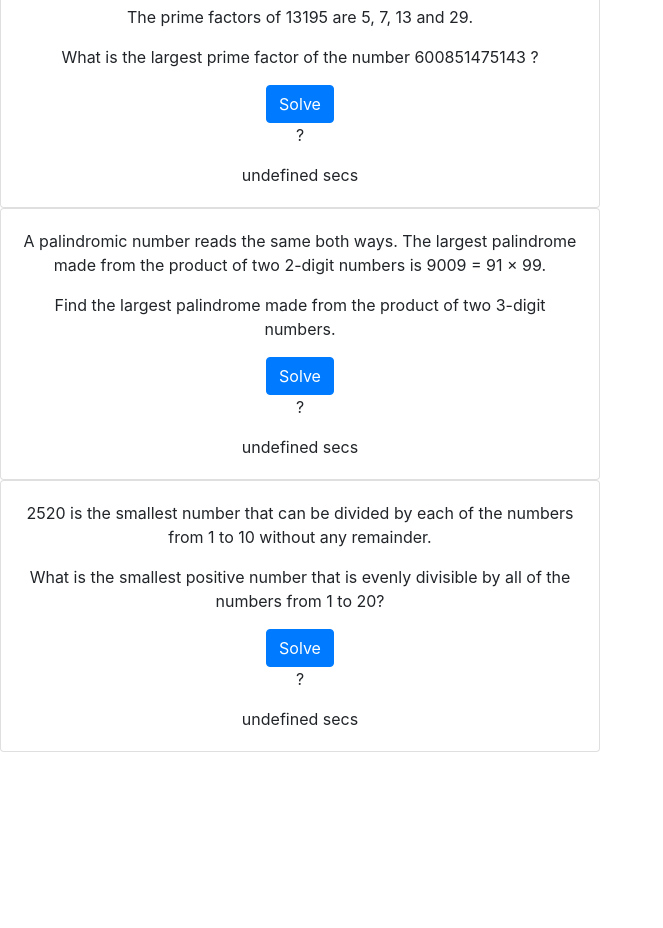
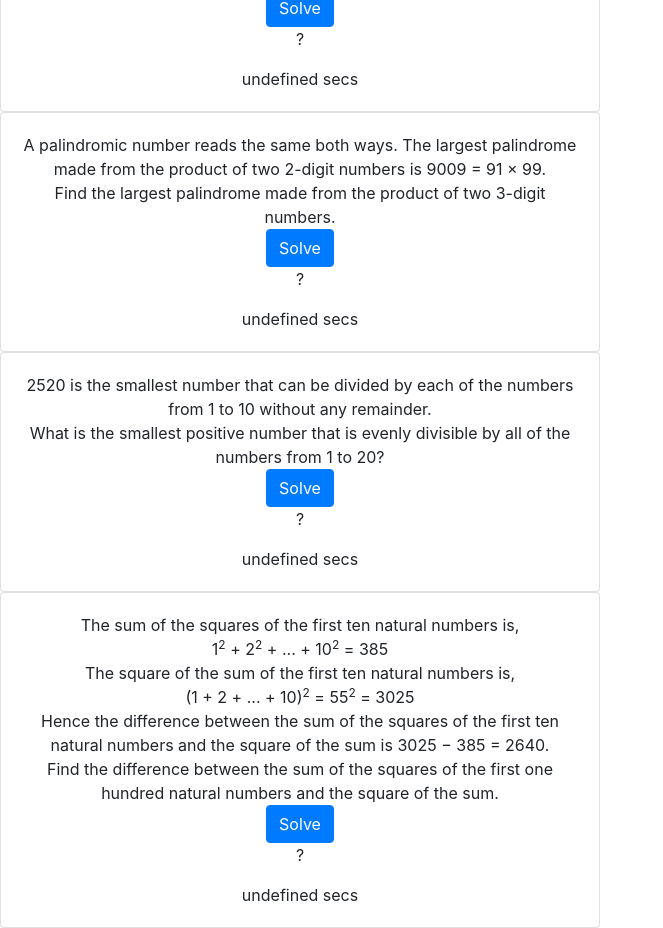
Before and after one commit to jpollar4/project_euler_js, a React (Create React App) app in the folder react-app/: page / in a window 1280 px wide. Shown: the part 560-1488 px from the top of the page, without its empty margins (0-663 px from the left). Before the commit the page ends 1312 px from the top, so only its background shows below. Built offline with nearby package versions, Linux system fonts and the light colour scheme.

Commit message:
problem 6

```diff
--- a/react-app/src/App.js
+++ b/react-app/src/App.js
@@ -4,6 +4,7 @@ import Euler0002 from './problems/Euler0002';
 import Euler0003 from './problems/Euler0003';
 import Euler0004 from './problems/Euler0004';
 import Euler0005 from './problems/Euler0005';
+import Euler0006 from './problems/Euler0006';
 
 
 
@@ -18,6 +19,7 @@ function App() {
 			<Euler0003/>
 			<Euler0004/>
 			<Euler0005/>
+			<Euler0006/>
 		</div>
 	);
 }
--- a/react-app/src/ProblemCard.js
+++ b/react-app/src/ProblemCard.js
@@ -33,7 +33,7 @@ class ProblemCard extends React.Component{
 				<Card.Body>
 					{this.props.problem_statements.map((statement,idx) => {
 						return (
-							<Card.Text key={idx}>{statement}</Card.Text>
+							<div dangerouslySetInnerHTML={{__html:statement}} />
 						)
 					})}
 					<Button key="button" onClick={this.handleClick}>Solve</Button>
--- /dev/null
+++ b/react-app/src/problems/Euler0006.js
@@ -0,0 +1,51 @@
+import React from 'react';
+import ProblemCard from '../ProblemCard';
+
+
+class Euler0006 extends React.Component{
+
+	constructor(props) {
+		super(props);
+		this.state = {};
+		this.onSolve = this.onSolve.bind(this);
+	}
+
+	onSolve() {
+
+		return this.getSquareOfSums(100) - this.getSumOfSquares(100);
+	}
+
+	getSumOfSquares(number) {
+		let sum = 0;
+		for (var i = 1; i <= number ; i++)
+		{
+			sum += (i * i);
+		}
+		return sum;
+	}
+	getSquareOfSums(number) {
+		let sum = 0;
+		for (var i = 1; i <= number ; i++)
+		{
+			sum += i;
+		}
+		return (sum * sum);
+	}
+
+	render() {
+
+		return (
+			<ProblemCard
+				problem_statements={["The sum of the squares of the first ten natural numbers is,",
+				"1<sup>2</sup> + 2<sup>2</sup> + ... + 10<sup>2</sup> = 385",
+				"The square of the sum of the first ten natural numbers is,",
+				"(1 + 2 + ... + 10)<sup>2</sup> = 55<sup>2</sup> = 3025",
+				"Hence the difference between the sum of the squares of the first ten natural numbers and the square of the sum is 3025 − 385 = 2640.",
+				"Find the difference between the sum of the squares of the first one hundred natural numbers and the square of the sum."]}
+				onSolve={this.onSolve}
+			/>
+		);
+	}
+}
+
+export default Euler0006;
```
